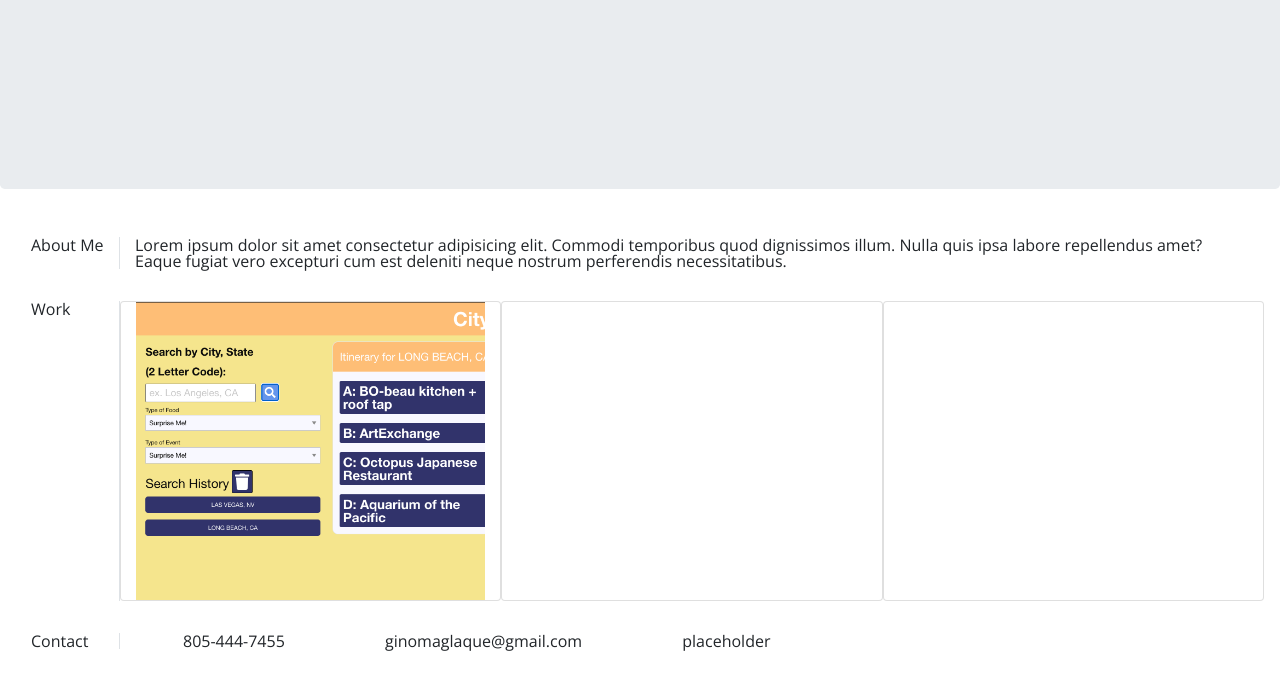
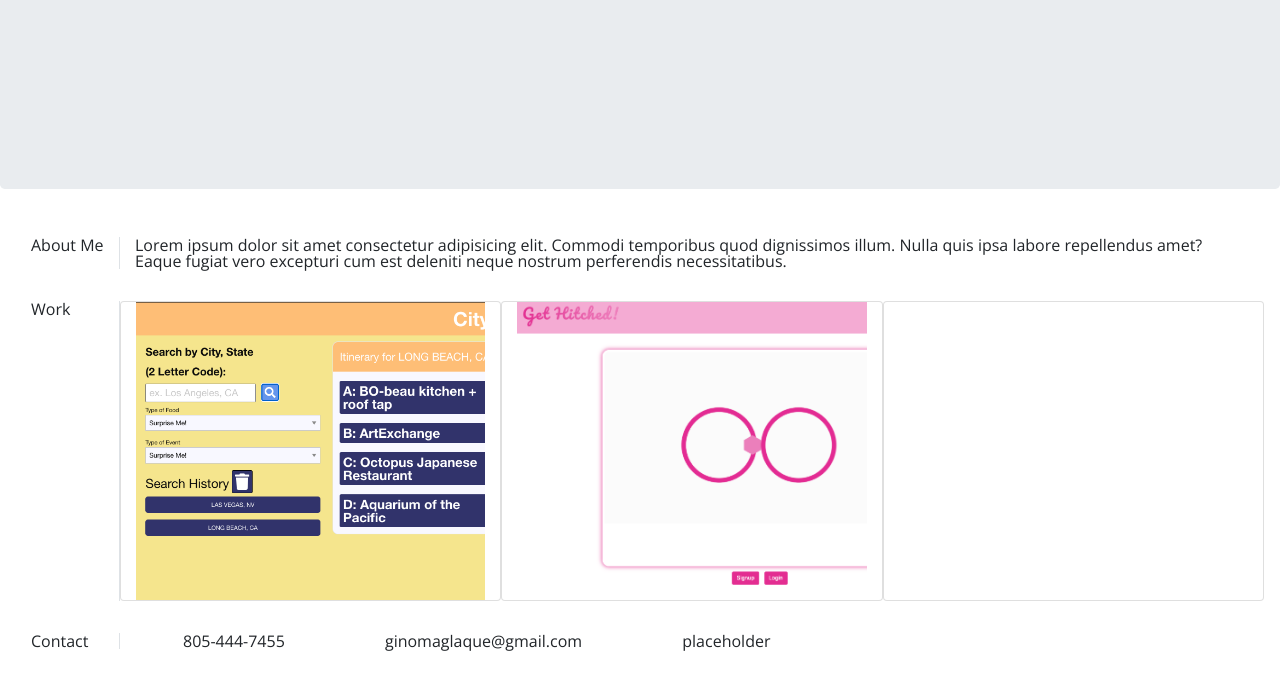
Before and after one commit to ginomaglaqueucla/gino-portfolio, a plain HTML site: page index.html in a window 1280 px wide. Shown: the part 59-748 px from the top of the page. Drawn offline with nearby package versions, Linux system fonts and the light colour scheme.

Commit message:
added project 2

```diff
--- a/assets/css/style.css
+++ b/assets/css/style.css
@@ -26,3 +26,11 @@ body {
     height: 100%;
     position: relative;
 }
+
+#get-hitched{
+    background-image: url("../images/get-hitched.png");
+    background-size: cover;
+    width: 100%;
+    height: 100%;
+    position: relative;
+}
--- a/index.html
+++ b/index.html
@@ -66,7 +66,8 @@
             <a id="city-explorer" href=" https://ginomaglaqueucla.github.io/city-explorer/"></a>
           </div>
 
-          <div class="col-md-4 card" style="height:300px">
+          <div class="work-card col-md-4 card" style="height:300px">
+            <a id="get-hitched" href="https://sheltered-eyrie-92140.herokuapp.com/"></a>
           </div>
           <div class="col-md-4 card" style="height:300px">
           </div>
```
Also changed, not shown: assets/images/get-hitched.png (added).
